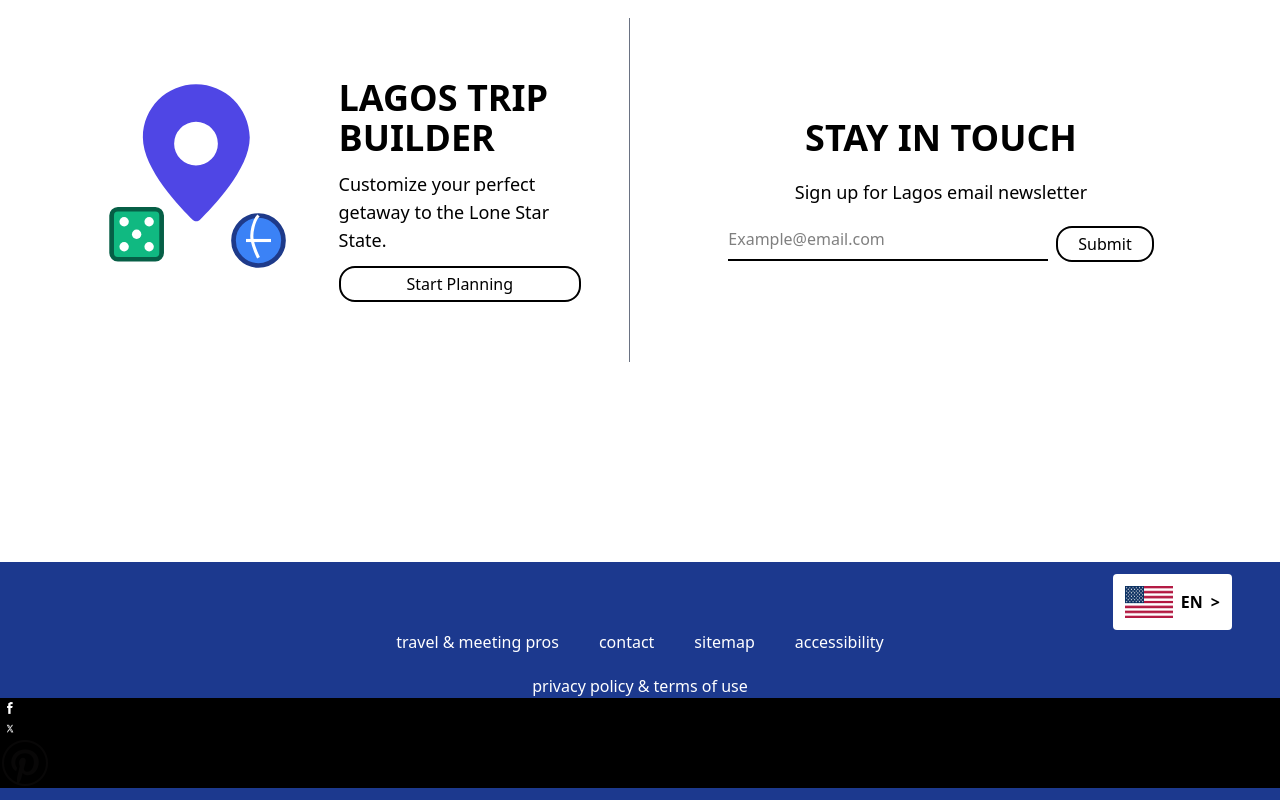
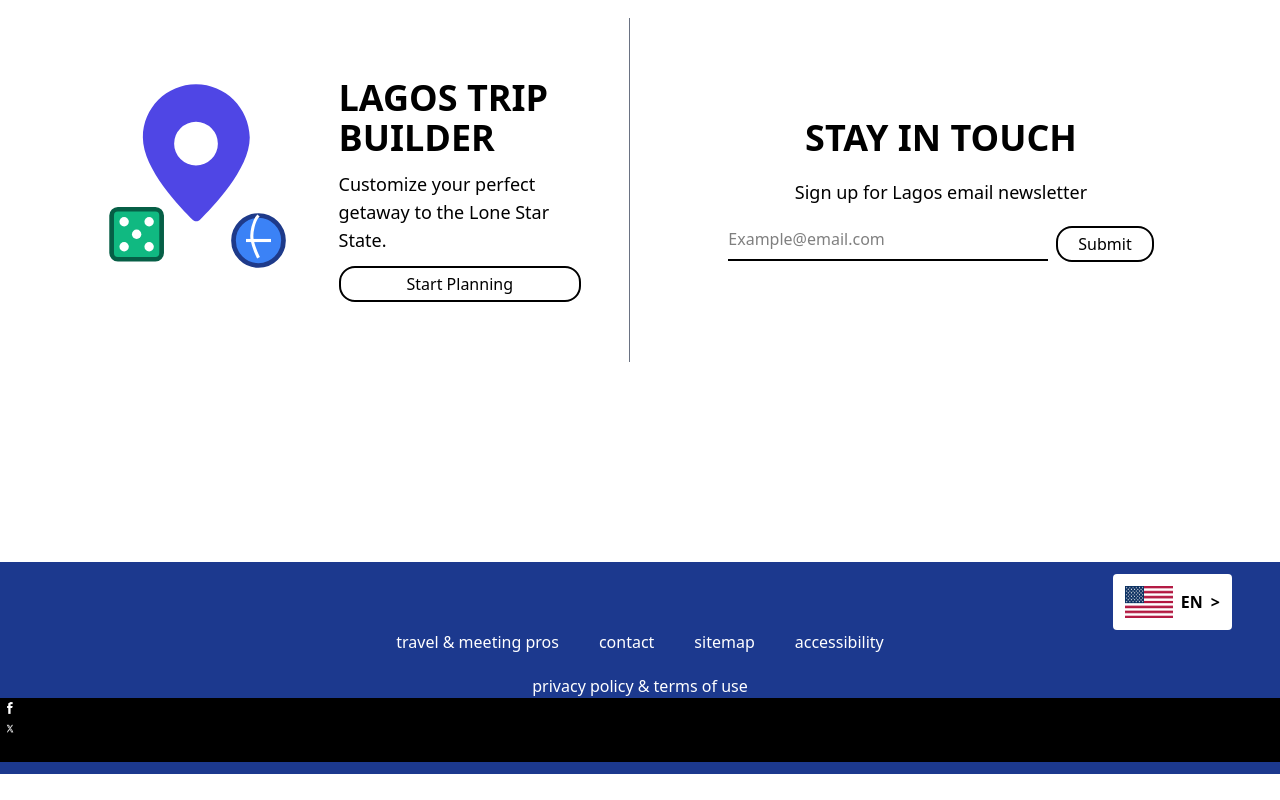
Before and after one commit to calebtolorunleke/travellegnos, a React (Vite) app: page / in a window 1280 px wide. Shown: the part 1782-2582 px from the top of the page. After the commit the page ends 2556 px from the top, so only its background shows below. Built offline with nearby package versions, Linux system fonts and the light colour scheme.

Commit message:
update on contact

```diff
--- a/src/components/Contact.jsx
+++ b/src/components/Contact.jsx
@@ -31,7 +31,7 @@ const Contact = () => {
           <img src={facebook} alt="pinterest" className="w-5 h-5" />
           {/* <img src={} alt="" /> */}
           <img src={x} alt="xtwitter" className="w-5 h-5" />
-          <img src={pinterest} alt="" />
+          <img src={instagram} alt="" />
           <img src="" alt="" />
         </div>
         <div>
```
